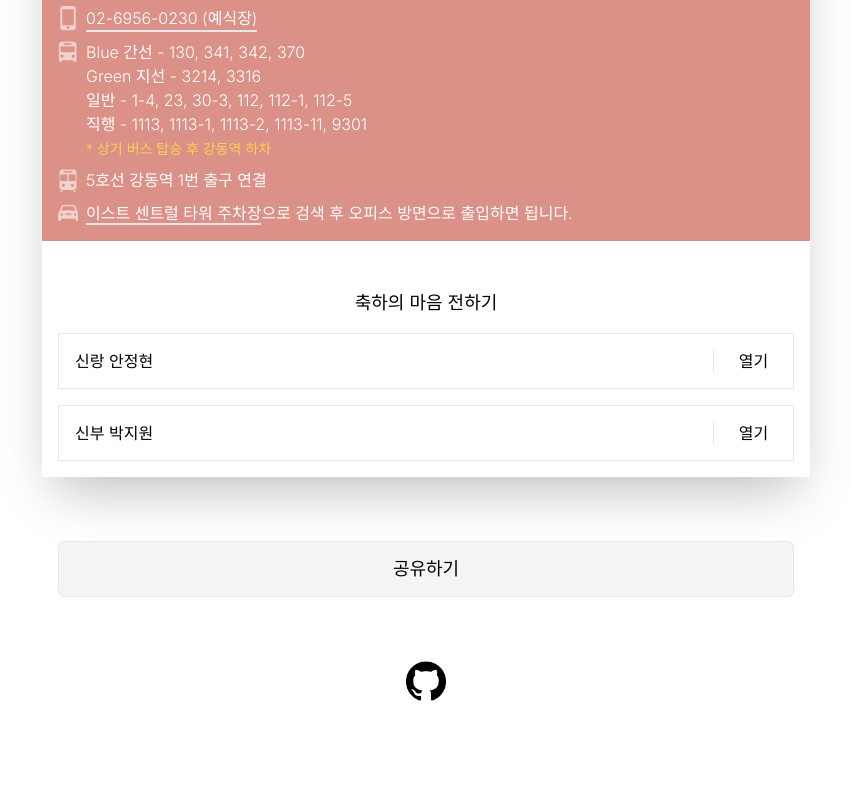
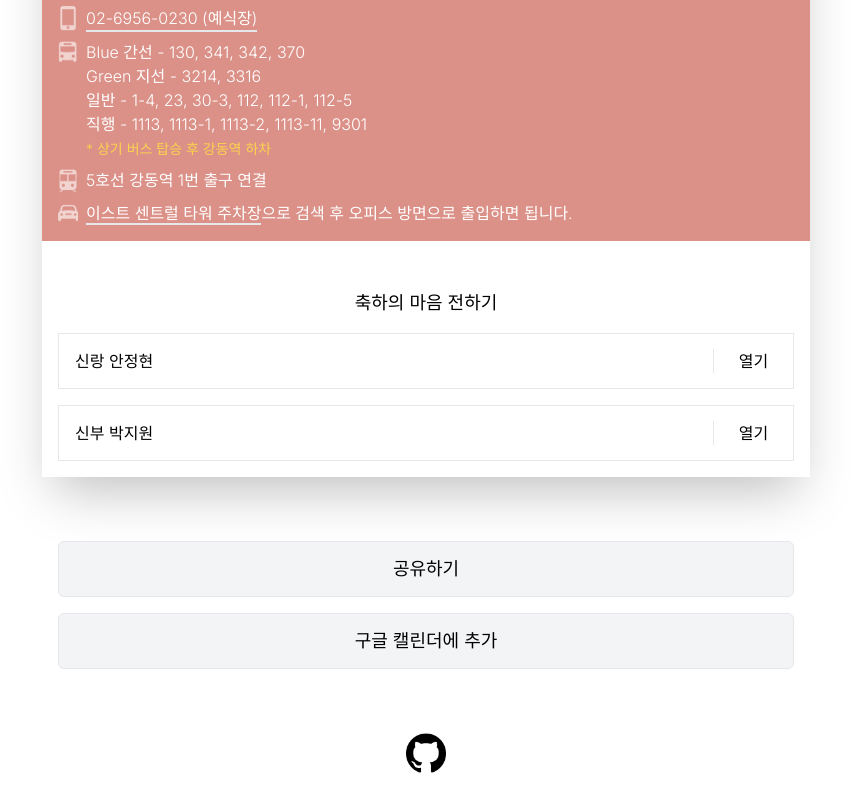
Before and after one commit to siner308/wedding, a Next.js app: page / in a window 1280 px wide. Shown: the part 3311-4100 px from the top of the page, without its empty margins (214-1065 px from the left). Before the commit the page ends 4028 px from the top, so only its background shows below. Built offline with nearby package versions, Linux system fonts and the light colour scheme.

Commit message:
구글 캘린더 복사 기능 추가 및 초대메시지 변수 분리

```diff
--- a/src/app/content.json
+++ b/src/app/content.json
@@ -1,5 +1,7 @@
 {
   "title": "안정현과 박지원의 결혼식",
   "description": "2024년 7월 6일 오후 12시 30분 루벨에서 결혼합니다",
-  "githubUrl": "https://github.com/siner308/wedding"
+  "githubUrl": "https://github.com/siner308/wedding",
+  "addressGoogle": "루벨 강동점, 1077 이스트센트럴타워 35-36층, 천호대로 강동구 서울특별시 대한민국",
+  "invitationMessage": "저희들의 오늘이 있기까지 보내주신\n따뜻한 사랑과 깊은 관심에 진심으로 감사하오며,\n저희 두사람은 여러분의 축복을 받으며\n진실한 가약을 맺고자 합니다.\n부디 참석하시어 기쁨의 자리를 축복으로\n더욱 빛내 주시길 바라옵니다."
 }
--- a/src/components/InvitationMessage/index.tsx
+++ b/src/components/InvitationMessage/index.tsx
@@ -1,34 +1,35 @@
 import Family from '@/components/InvitationMessage/Family';
+import content from '@/app/content.json';
 
 const InvitationMessage = () => {
   const groom = {
     name: '정현',
     father: '안재흥',
-    mother: '정선순'
-  }
+    mother: '정선순',
+  };
 
   const bride = {
     name: '지원',
     father: '박창규',
-    mother: '이연화'
-  }
+    mother: '이연화',
+  };
 
   return (
     <div className={'flex flex-col gap-10 text-lg'}>
       <div className={'text-center'}>
-        <p>저희들의 오늘이 있기까지 보내주신</p>
-        <p>따뜻한 사랑과 깊은 관심에 진심으로 감사하오며,</p>
-        <p>저희 두사람은 여러분의 축복을 받으며</p>
-        <p>진실한 가약을 맺고자 합니다.</p>
-        <p>부디 참석하시어 기쁨의 자리를 축복으로</p>
-        <p>더욱 빛내 주시길 바라옵니다.</p>
+        {content.invitationMessage
+          .split('\n')
+          .map((line, index) => (
+            <p key={index}>{line}</p>
+          ))
+        }
       </div>
       <div className={'flex flex-col gap-4'}>
-        <Family father={groom.father} mother={groom.mother} gender={'male'} me={groom.name} />
-        <Family father={bride.father} mother={bride.mother} gender={'female'} me={bride.name} />
+        <Family father={groom.father} mother={groom.mother} gender={'male'} me={groom.name}/>
+        <Family father={bride.father} mother={bride.mother} gender={'female'} me={bride.name}/>
       </div>
     </div>
-  )
-}
+  );
+};
 
 export default InvitationMessage;
--- a/src/components/Share/index.tsx
+++ b/src/components/Share/index.tsx
@@ -1,7 +1,9 @@
-'use client'
+'use client';
 
 import { useEffect, useState } from 'react';
 import content from '@/app/content.json';
+import Link from 'next/link';
+import invitationMessage from '@/components/InvitationMessage';
 
 const ShareEvent = () => {
   const [clipboardCopied, setClipboardCopied] = useState(false);
@@ -27,14 +29,37 @@ const ShareEvent = () => {
       });
     }
   };
+
+  const googleCalendarBaseUrl = 'https://www.google.com/calendar/event';
+  const googleCalendarParam = new URLSearchParams({
+    location: content.addressGoogle,
+    action: 'TEMPLATE',
+    details: `${content.invitationMessage}
+
+모바일 청첩장: https://wedding.siner.io`,
+    text: content.title,
+    dates: '20240706T033000Z/20240706T050000Z',
+  });
+  const googleCalendarLink = `${googleCalendarBaseUrl}?${googleCalendarParam.toString()}`;
+
   return (
-    <div className={'px-4'}>
+    <div className={'px-4 flex flex-col gap-4'}>
       <button
         className={'text-center border bg-gray-100 text-lg h-14 w-full rounded-md'}
         onClick={handleClickShare}
       >
         {clipboardCopied ? '주소가 복사되었습니다' : '공유하기'}
       </button>
+      <Link
+        href={googleCalendarLink}
+        target={'_blank'}
+      >
+        <div
+          className={'flex justify-center items-center border bg-gray-100 text-lg h-14 rounded-md'}
+        >
+          구글 캘린더에 추가
+        </div>
+      </Link>
     </div>
   );
 };
```
